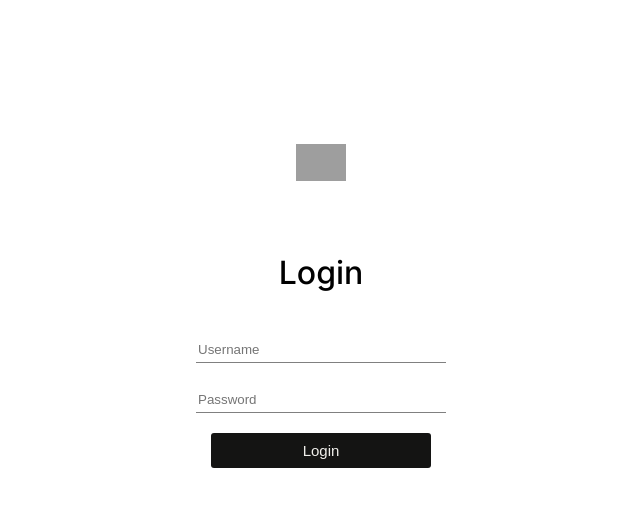
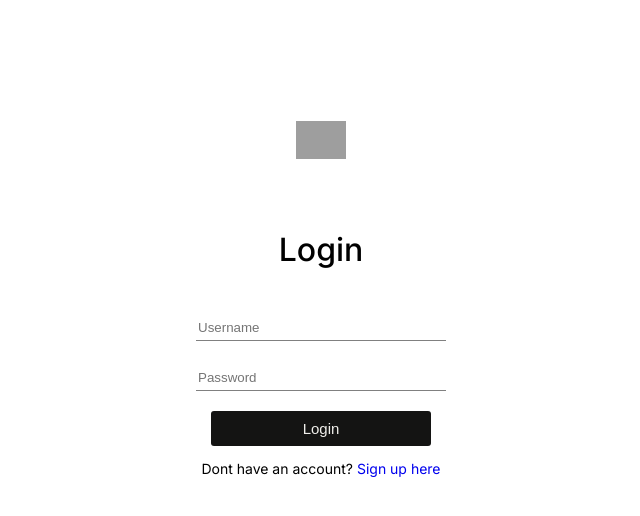
Before and after one commit to gurvirc/chef-claude-remake, a React (Vite) app: page /login in a window 1280 px wide. Shown: the top 516 px of the page, without its empty margins (319-959 px from the left). Built offline with nearby package versions, Linux system fonts and the light colour scheme; grey boxes are pictures that could not be loaded.

Commit message:
added signup link on login form for user that dont have an account

```diff
--- a/src/Login.jsx
+++ b/src/Login.jsx
@@ -2,6 +2,7 @@ import ChefClaudeLogo from './images/ChefClaudeIcon.png'
 import { useNavigate } from 'react-router-dom'
 import React from 'react'
 import { authContext } from './AuthContextProvider'
+import { Link } from 'react-router-dom'
 
 export default function Login(){
     const [loginError, setLoginError] = React.useState("")
@@ -58,6 +59,7 @@ export default function Login(){
                 </div>
 
                 <button type="submit">Login</button>
+                <p>Dont have an account?<Link className='Login-link' to="/signup"> Sign up here</Link></p>
                 <p className="signUp-error">{loginError}</p>
 
             </form>
```
